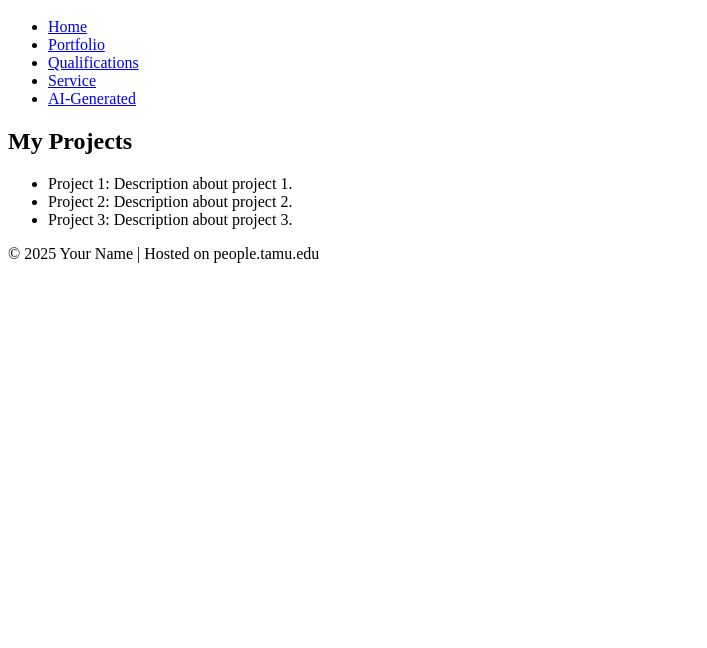
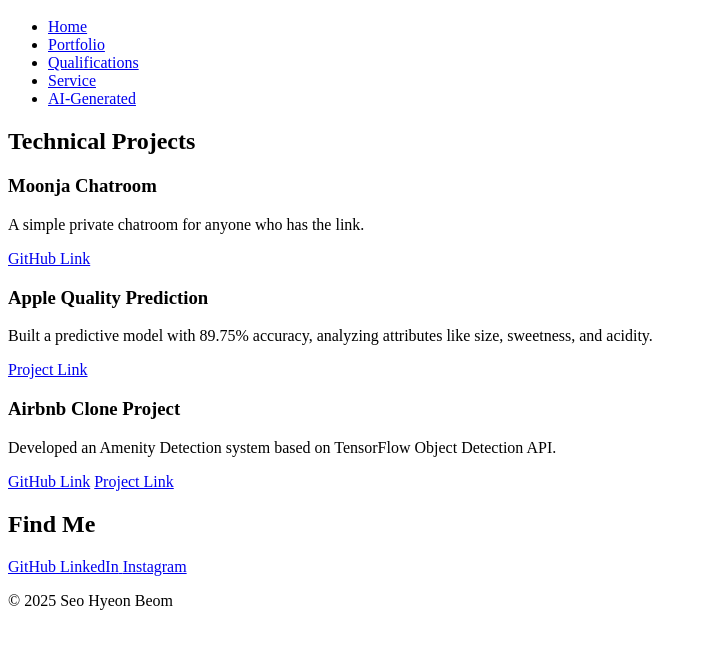
Before and after one commit to SeoHyeonBeom/CSCE_331_Beom, a plain HTML site: page portfolio_HTML.html in a window 1280 px wide. Shown: the part 48-696 px from the top of the page, without its empty margins (0-707 px from the left). Drawn offline with Linux system fonts and the light colour scheme.

Commit message:
Update portfolio_HTML.html

```diff
--- a/portfolio_HTML.html
+++ b/portfolio_HTML.html
@@ -20,16 +20,48 @@
     </header>
 
     <main>
-        <h2>My Projects</h2>
-        <ul>
-            <li>Project 1: Description about project 1.</li>
-            <li>Project 2: Description about project 2.</li>
-            <li>Project 3: Description about project 3.</li>
-        </ul>
+        <h2>Technical Projects</h2>
+        <div class="projects">
+            <div class="project">
+                <h3>Moonja Chatroom</h3>
+                <p>A simple private chatroom for anyone who has the link.</p>
+                <div class="project-links">
+                    <a href="https://github.com/SeoHyeonBeom/Munja" target="_blank">GitHub Link</a>
+                </div>
+            </div>
+            <div class="project">
+                <h3>Apple Quality Prediction</h3>
+                <p>Built a predictive model with 89.75% accuracy, analyzing attributes like size, sweetness, and acidity.</p>
+                <div class="project-links">
+                    <a href="https://drive.google.com/file/d/1nTCIOKl_LW_8BqWIEVV9ycGdbaZJRj9a/view?usp=drive_link" target="_blank">Project Link</a>
+                </div>
+            </div>
+            <div class="project">
+                <h3>Airbnb Clone Project</h3>
+                <p>Developed an Amenity Detection system based on TensorFlow Object Detection API.</p>
+                <div class="project-links">
+                    <a href="https://github.com/SeoHyeonBeom/SeoHyeonBeom.github.io" target="_blank">GitHub Link</a>
+                    <a href="https://seohyeonbeom.github.io/2021-11-27-airbnb-clone-project-amenity-detection/" target="_blank">Project Link</a>
+                </div>
+            </div>
+        </div>
+        <section class="find-me">
+            <h2>Find Me</h2>
+            <div class="social-links">
+                <a href="https://github.com/SeoHyeonBeom" target="_blank" class="social-link">
+                    <span>GitHub</span>
+                </a>
+                <a href="https://www.linkedin.com/in/seo-hyeon-beom-0052962a3/" target="_blank" class="social-link">
+                    <span>LinkedIn</span>
+                </a>
+                <a href="https://instagram.com/seohyeoniiiiiiee" target="_blank" class="social-link">
+                    <span>Instagram</span>
+                </a>
+            </div>
+        </section>
     </main>
-
     <footer>
-        <p>&copy; 2025 Your Name | Hosted on people.tamu.edu</p>
+        <p>&copy; 2025 Seo Hyeon Beom</p>
     </footer>
 </body>
 </html>
```
